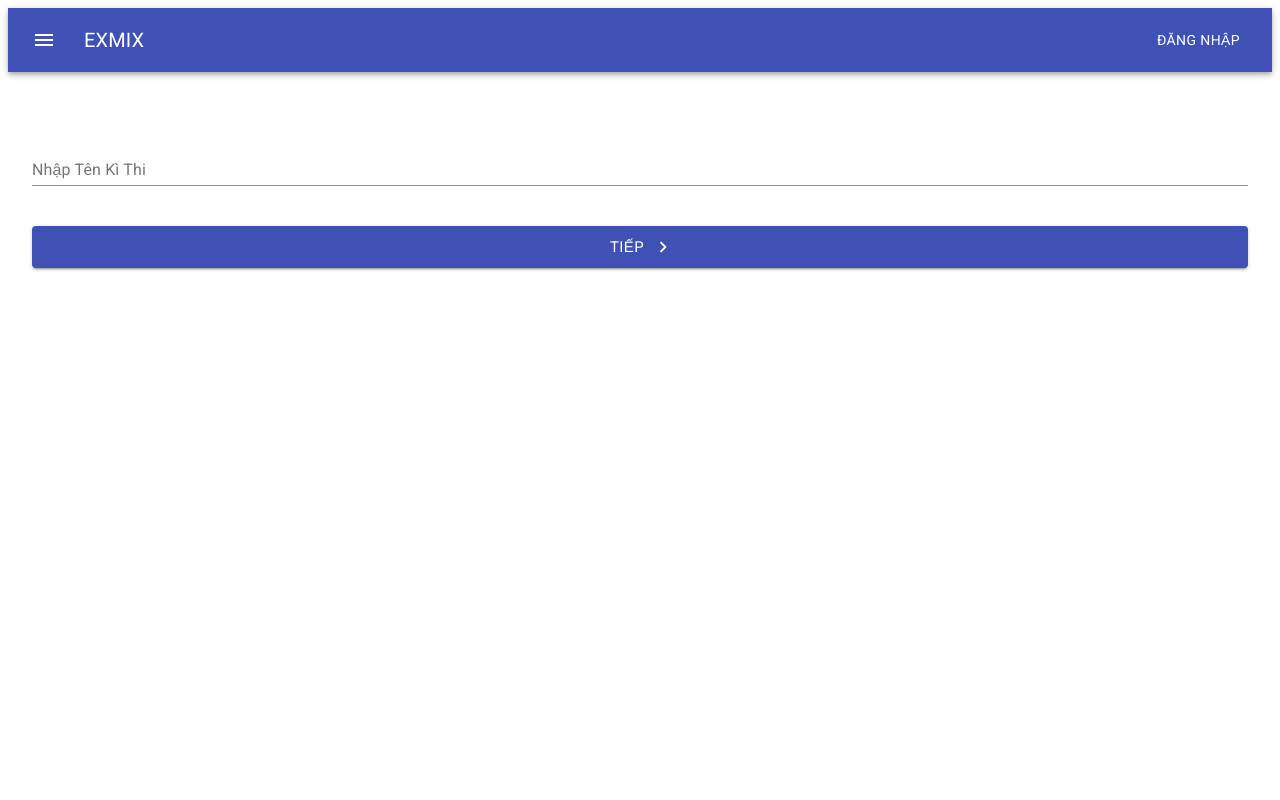
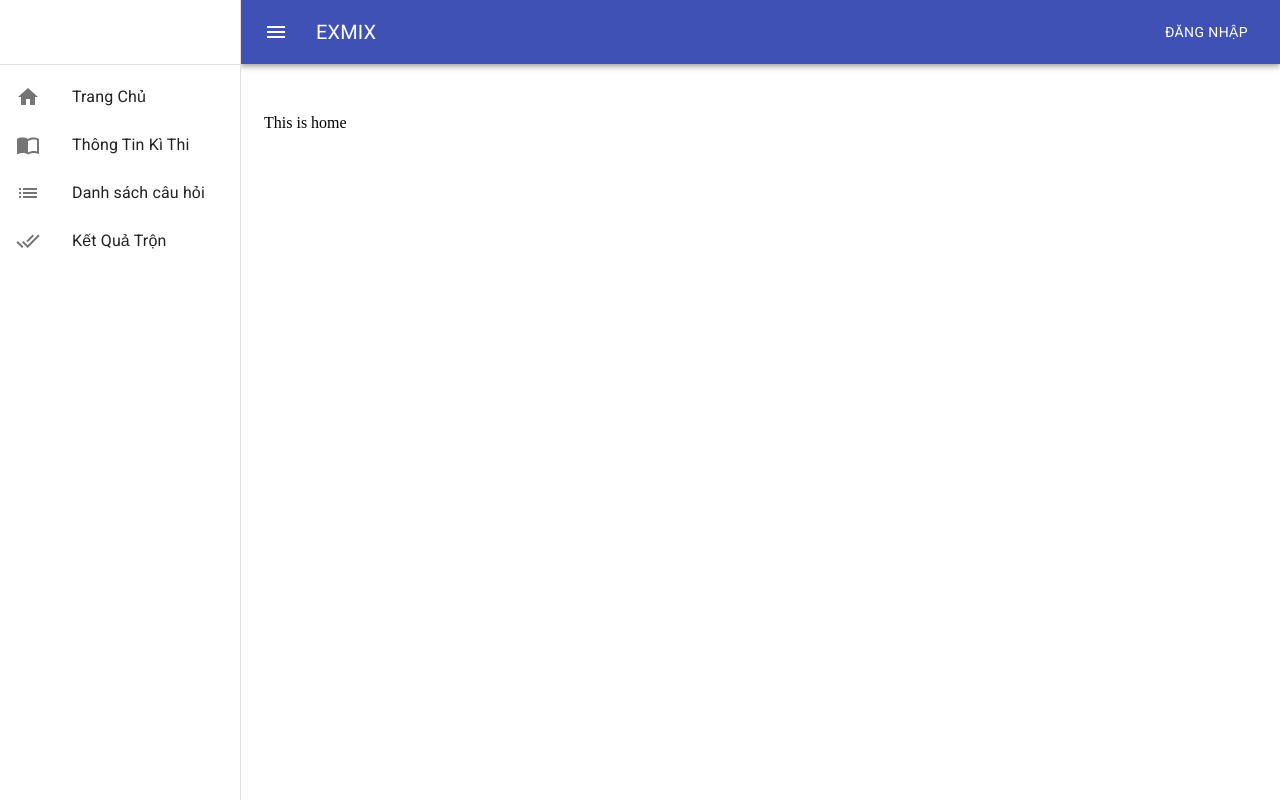
Before and after one commit to kntrieu/exmix, a React (Create React App) app: page / in a window 1280 px wide. Built offline with nearby package versions, Linux system fonts and the light colour scheme; a web font is replaced by a local one.

Commit message:
Adding Home page and implement sidebar

```diff
--- a/public/index.html
+++ b/public/index.html
@@ -28,6 +28,9 @@
     <title>EXMIX</title>
   </head>
   <body>
+    <style>
+      body { margin:0; } /* Remove body margins */
+    </style>
     <noscript>You need to enable JavaScript to run this app.</noscript>
     <div id="root"></div>
     <!--
--- a/src/components/AppBar/index.js
+++ b/src/components/AppBar/index.js
@@ -10,6 +10,7 @@ import MenuIcon from '@material-ui/icons/Menu';
 const useStyles = makeStyles((theme) => ({
   root: {
     flexGrow: 1,
+    marginLeft: '240px'
   },
   menuButton: {
     marginRight: theme.spacing(2),
--- /dev/null
+++ b/src/components/Home/Home.js
@@ -0,0 +1,15 @@
+import { Box } from '@material-ui/core';
+import React from 'react';
+
+
+const Home = () => {
+
+    return (
+        <Box>
+            This is home
+        </Box>
+    )
+}
+
+
+export default Home;
--- a/src/components/Main/index.js
+++ b/src/components/Main/index.js
@@ -6,24 +6,29 @@ import QuestionForm from '../Questions';
 import QuestionsList from '../Questions/QuestionsList';
 import Mixing from '../Mixing';
 import MixingList from '../Mixing/MixingList';
+import Home from '../Home/Home';
 import {BrowserRouter as Router, Switch, Route} from 'react-router-dom';
+import Sidebar from '../Sidebar/Sidebar';
 import { makeStyles } from '@material-ui/core/styles';
 
 const useStyles = makeStyles((theme) => ({
     mainMargin: {
-      marginTop: '50px',
+        marginTop: '50px',
+        marginLeft: '240px',
     }
-  }));
+}));
 
 const Main = () => {
     const classes = useStyles();
     return (
         <Router>
             <ButtonAppBar/>
+            <Sidebar />
             <Container maxWidth="lg">
                 <div id="main-content" className={classes.mainMargin}>
                     <Switch>
-                        <Route path="/" exact component={Wizart} />
+                        <Route path="/" exact component={Home} />
+                        <Route path="/thong-tin-ki-thi" exact component={Wizart} />
                         <Route path="/them-cau-hoi" exact component={QuestionForm} />
                         <Route path="/sua-cau-hoi/:questionId" component={QuestionForm}/>
                         <Route path="/danh-sach-cau-hoi" exact component={QuestionsList} />
--- /dev/null
+++ b/src/components/Sidebar/Sidebar.js
@@ -0,0 +1,135 @@
+import { makeStyles, useTheme } from '@material-ui/core/styles';
+import Divider from '@material-ui/core/Divider';
+import List from '@material-ui/core/List';
+import ListItem from '@material-ui/core/ListItem';
+import ListItemIcon from '@material-ui/core/ListItemIcon';
+import HomeIcon from '@material-ui/icons/Home';
+import ImportContactsIcon from '@material-ui/icons/ImportContacts';
+import ListIcon from '@material-ui/icons/List';
+import DoneAllIcon from '@material-ui/icons/DoneAll';
+import ListItemText from '@material-ui/core/ListItemText';
+import Drawer from '@material-ui/core/Drawer';
+import Hidden from '@material-ui/core/Hidden';
+import { Link } from 'react-router-dom';
+import React from 'react';
+
+const drawerWidth = 240;
+const useStyles = makeStyles((theme) => ({
+    root: {
+        display: "flex"
+      },
+      drawer: {
+        [theme.breakpoints.up("sm")]: {
+          width: drawerWidth,
+          flexShrink: 0
+        }
+      },
+      appBar: {
+        [theme.breakpoints.up("sm")]: {
+          width: `calc(100% - ${drawerWidth}px)`,
+          marginLeft: drawerWidth
+        }
+      },
+      menuButton: {
+        marginRight: theme.spacing(2),
+        [theme.breakpoints.up("sm")]: {
+          display: "none"
+        }
+      },
+      // necessary for content to be below app bar
+      toolbar: theme.mixins.toolbar,
+      drawerPaper: {
+        width: drawerWidth
+      },
+      content: {
+        flexGrow: 1,
+        padding: theme.spacing(3)
+      }
+}));
+
+const Sidebar = () => {
+    const classes = useStyles();
+    const container = window !== undefined ? () => window.document.body : undefined;
+    const theme = useTheme();
+    const [mobileOpen, setMobileOpen] = React.useState(false);
+    const drawer = (
+        <div>
+            <div className={classes.toolbar} />
+            <Divider />
+            <List>
+                <Link to="/" style={{ textDecoration: 'none', color: 'rgba(0, 0, 0, 0.87)' }}>
+                    <ListItem button>
+                        <ListItemIcon>
+                            <HomeIcon />
+                        </ListItemIcon>
+                        <ListItemText primary="Trang Chủ" />
+                    </ListItem>
+                </Link>
+                <Link to="/thong-tin-ki-thi" style={{ textDecoration: 'none', color: 'rgba(0, 0, 0, 0.87)' }}>
+                    <ListItem button>
+                        <ListItemIcon>
+                            <ImportContactsIcon />
+                        </ListItemIcon>
+                        <ListItemText primary="Thông Tin Kì Thi" />
+                    </ListItem>
+                </Link>
+                <Link to="/danh-sach-cau-hoi" style={{ textDecoration: 'none', color: 'rgba(0, 0, 0, 0.87)' }}>
+                    <ListItem button>
+                        <ListItemIcon>
+                            <ListIcon />
+                        </ListItemIcon>
+                        <ListItemText primary="Danh sách câu hỏi" />
+                    </ListItem>
+                </Link>
+                <Link to="/ket-qua-tron" style={{ textDecoration: 'none', color: 'rgba(0, 0, 0, 0.87)' }}>
+                    <ListItem button>
+                        <ListItemIcon>
+                            <DoneAllIcon />
+                        </ListItemIcon>
+                        <ListItemText primary="Kết Quả Trộn" />
+                    </ListItem>
+                </Link>
+            </List>
+        </div>
+    );
+    const handleDrawerToggle = () => {
+        setMobileOpen(!mobileOpen);
+    };
+
+
+    return (
+        <nav className={classes.drawer} aria-label="mailbox folders">
+            {/* The implementation can be swapped with js to avoid SEO duplication of links. */}
+            <Hidden smUp implementation="css">
+                <Drawer
+                    container={container}
+                    variant="temporary"
+                    anchor={theme.direction === "rtl" ? "right" : "left"}
+                    open={mobileOpen}
+                    onClose={handleDrawerToggle}
+                    classes={{
+                        paper: classes.drawerPaper
+                    }}
+                    ModalProps={{
+                        keepMounted: true // Better open performance on mobile.
+                    }}
+                >
+                    {drawer}
+                </Drawer>
+            </Hidden>
+            <Hidden xsDown implementation="css">
+                <Drawer
+                    classes={{
+                        paper: classes.drawerPaper
+                    }}
+                    variant="permanent"
+                    open
+                >
+                    {drawer}
+                </Drawer>
+            </Hidden>
+        </nav>
+    )
+};
+
+export default Sidebar;
```
